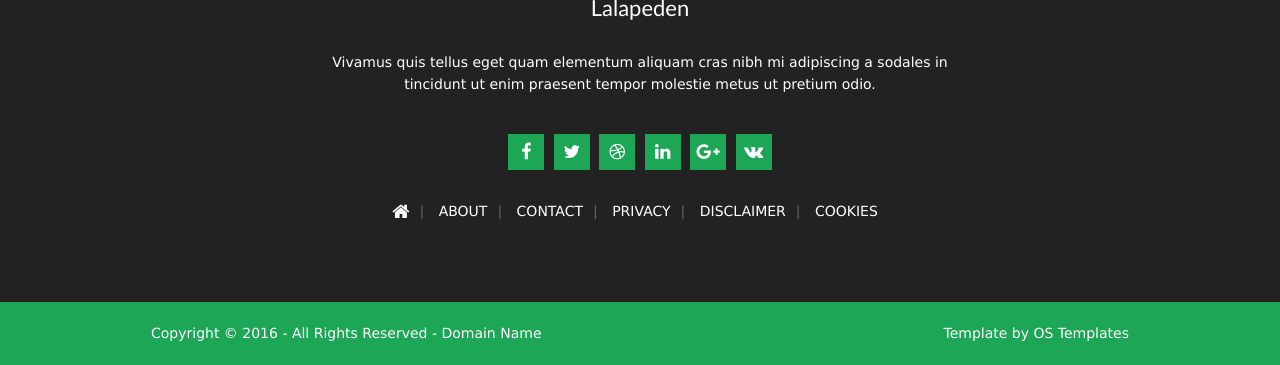
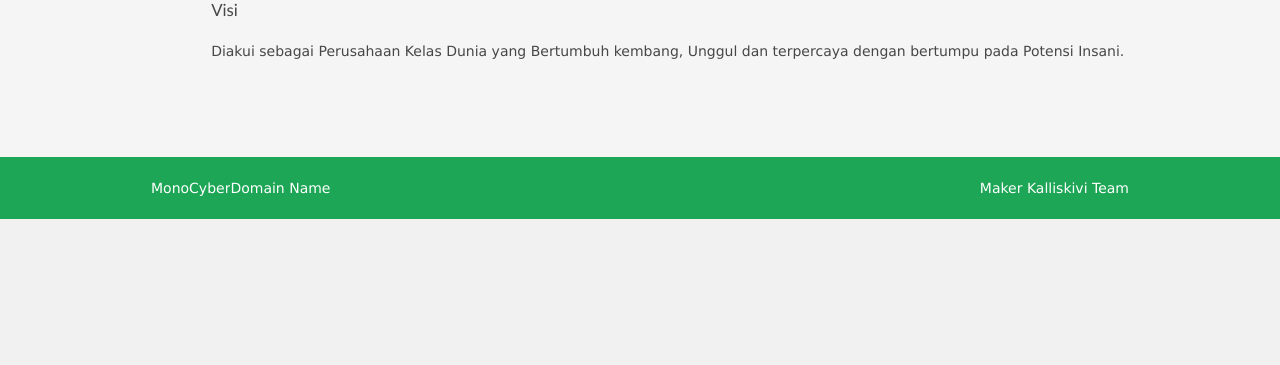
Before and after one commit to joyfree/Monocyber, a CodeIgniter app: page /Monocyber/ in a window 1280 px wide. Shown: the part 2530-2895 px from the top of the page. After the commit the page ends 2749 px from the top, so only its background shows below. Run offline with CodeIgniter, Linux system fonts and the light colour scheme; some libraries are stand-ins or nearby versions.

Commit message:
visi misi

```diff
--- a/application/views/front/footer.php
+++ b/application/views/front/footer.php
@@ -1,8 +1,8 @@
 <div class="wrapper row5">
   <div id="copyright" class="hoc clear">
     <!-- ################################################################################################ -->
-    <p class="fl_left">Copyright &copy; 2016 - All Rights Reserved - <a href="#">Domain Name</a></p>
-    <p class="fl_right">Template by <a target="_blank" href="http://www.os-templates.com/" title="Free Website Templates">OS Templates</a></p>
+    <p class="fl_left">MonoCyber<a href="#">Domain Name</a></p>
+    <p class="fl_right">Maker Kalliskivi Team</p>
     <!-- ################################################################################################ -->
   </div>
 </div>
--- a/application/views/front/home.php
+++ b/application/views/front/home.php
@@ -53,7 +53,7 @@
       <blockquote style="font-size: 20px;">Listrik untuk Kehidupan yang Lebih Baik</blockquote>
 
       <p></p>
-      <footer><a class="btn" href="#">Order</a></footer>
+      <footer><a class="btn" href="#">Monitor</a></footer>
     </article>
     <!-- ################################################################################################ -->
   </div>
@@ -141,18 +141,16 @@
 <div class="wrapper row3">
   <section class="hoc container clear">
     <!-- ################################################################################################ -->
-    <div class="sectiontitle">
-      <h6 class="heading">Volutpat mollis vivamus</h6>
-      <p>Pharetra libero non facilisis imperdiet mi augue feugiat.</p>
-    </div>
     <ul class="nospace group">
       <li class="one_half first">
         <article class="group">
-          <div class="one_half first"><a href="#"><img src="images/demo/320x240.png" alt=""></a></div>
           <div class="one_half">
-            <h3 class="heading font-x1">Amet sodales tellus</h3>
-            <p>Nisl sit amet mollis enim velit posuere metus nam tempus odio in erat integer ante risus tempor quis ultrices quis [&hellip;]</p>
-            <footer><a href="#">Read More &raquo;</a></footer>
+            <h3 class="heading font-x1">Misi</h3>
+            <p>Menjalankan bisnis kelistrikan dan bidang lain yang terkait, berorientasi pada kepuasan pelanggan, anggota perusahaan dan pemegang saham. <br>
+              Menjadikan tenaga listrik sebagai media untuk meningkatkan kualitas kehidupan masyarakat.<br>
+              Mengupayakan agar tenaga listrik menjadi pendorong kegiatan ekonomi.<br>
+              Menjalankan kegiatan usaha yang berwawasan lingkungan.</p>
+
             </div>
           </article>
         </li>
@@ -160,9 +158,9 @@
           <article class="group">
             <div class="one_half first"><a href="#"><img src="images/demo/320x240.png" alt=""></a></div>
             <div class="one_half">
-            <h3 class="heading font-x1">Fringilla non augue</h3>
-            <p>Et turpis morbi mi neque facilisis sollicitudin faucibus ac primis in faucibus orci luctus et ultrices posuere cubilia [&hellip;]</p>
-            <footer><a href="#">Read More &raquo;</a></footer>
+              <h3 class="heading font-x1">Visi</h3>
+              <p>Diakui sebagai Perusahaan Kelas Dunia yang Bertumbuh kembang, Unggul dan terpercaya dengan bertumpu pada Potensi Insani.</p>
+
             </div>
           </article>
         </li>
@@ -171,35 +169,3 @@
       <div class="clear"></div>
     </section>
   </div>
-<!-- ################################################################################################ -->
-<!-- ################################################################################################ -->
-<!-- ################################################################################################ -->
-<div class="wrapper row4">
-  <footer id="footer" class="hoc clear">
-    <!-- ################################################################################################ -->
-    <h6 class="heading">Lalapeden</h6>
-    <p>Vivamus quis tellus eget quam elementum aliquam cras nibh mi adipiscing a sodales in tincidunt ut enim praesent tempor molestie metus ut pretium odio.</p>
-    <ul class="faico clear">
-      <li><a class="faicon-facebook" href="#"><i class="fa fa-facebook"></i></a></li>
-      <li><a class="faicon-twitter" href="#"><i class="fa fa-twitter"></i></a></li>
-      <li><a class="faicon-dribble" href="#"><i class="fa fa-dribbble"></i></a></li>
-      <li><a class="faicon-linkedin" href="#"><i class="fa fa-linkedin"></i></a></li>
-      <li><a class="faicon-google-plus" href="#"><i class="fa fa-google-plus"></i></a></li>
-      <li><a class="faicon-vk" href="#"><i class="fa fa-vk"></i></a></li>
-    </ul>
-    <nav>
-      <ul class="nospace">
-        <li><a href="#"><i class="fa fa-lg fa-home"></i></a></li>
-        <li><a href="#">About</a></li>
-        <li><a href="#">Contact</a></li>
-        <li><a href="#">Privacy</a></li>
-        <li><a href="#">Disclaimer</a></li>
-        <li><a href="#">Cookies</a></li>
-      </ul>
-    </nav>
-    <!-- ################################################################################################ -->
-  </footer>
-</div>
-<!-- ################################################################################################ -->
-<!-- ################################################################################################ -->
-<!-- ################################################################################################ -->
--- a/assets/CSS/framework.css
+++ b/assets/CSS/framework.css
@@ -96,7 +96,7 @@ address, article, aside, figcaption, figure, footer, header, main, nav, section{
 
 .one_quarter{width:22.69938650306748%;}
 .one_third{width:31.28834355828221%;}
-.one_half, .two_quarter{width:48.46625766871166%;}
+.one_half, .two_quarter{width:100.46625766871166%;}
 .two_third{width:65.6441717791411%;}
 .three_quarter{width:74.23312883435584%;}
 
```
Lines whose indentation alone changed are shown as unchanged.
